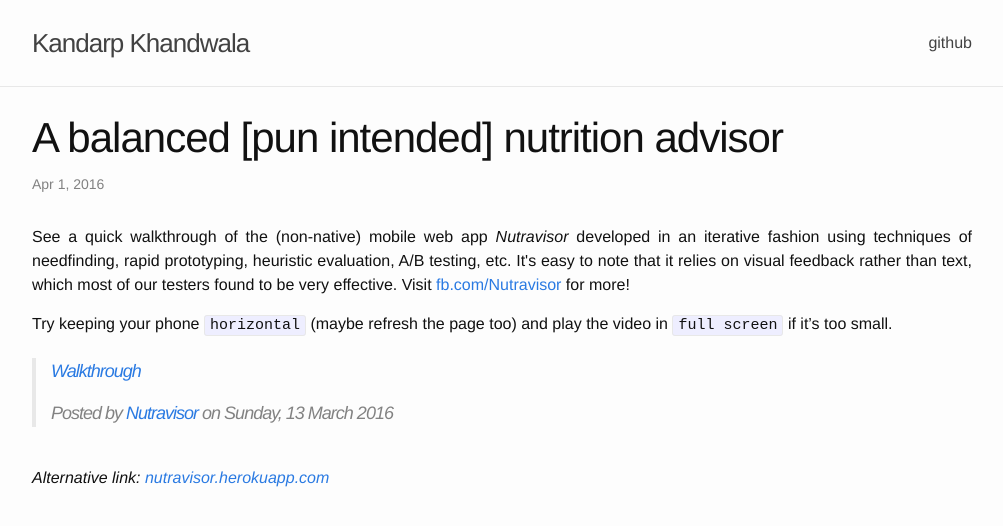
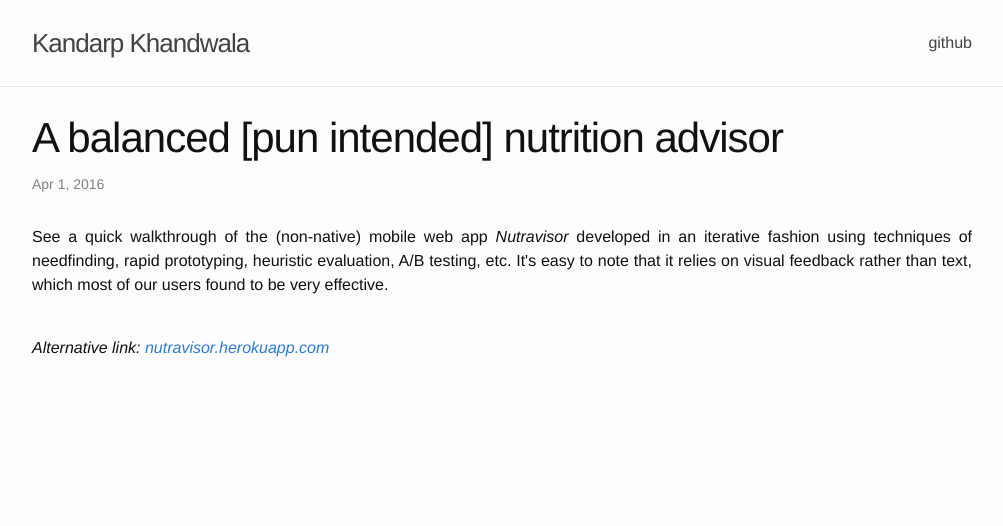
Before and after one commit to kandarpksk/kandarpksk.github.io, a Jekyll site: the page built from _posts/2016-04-01-nutravisor.markdown, in a window 1280 px wide. Shown: the top 526 px of the page, without its empty margins (138-1141 px from the left). Built offline with Jekyll 4.4.1, drawn with Linux system fonts in a browser that asks for light colours.

Commit message:
Unpublished nutravisor's facebook page

```diff
--- a/_posts/2016-04-01-nutravisor.markdown
+++ b/_posts/2016-04-01-nutravisor.markdown
@@ -6,26 +6,7 @@
 excerpt: See a quick walkthrough of the <i>mobile</i> web app <a href="http://nutravisor.kandarp.xyz/?username=test&hash=5baa61e4c9b93f3f0682250b6cf8331b7ee68fd8">Nutravisor</a> developed in an iterative fashion using techniques of needfinding, rapid prototyping, heuristic evaluation, A/B testing, etc. <br/> <br/> <img src="screenshot1.png" width="33%" style="border:1px solid lightgray;"> <img src="screenshot2.png" width="33%" style="border:1px solid lightgray; margin-left:5px;"> <br/>
 ---
 
-<div align="justify" style="margin-bottom:15px;">See a quick walkthrough of the (non-native) mobile web app <i>Nutravisor</i> developed in an iterative fashion using techniques of needfinding, rapid prototyping, heuristic evaluation, A/B testing, etc. It's easy to note that it relies on visual feedback rather than text, which most of our testers found to be very effective. Visit <a href="http://fb.com/Nutravisor">fb.com/Nutravisor</a> for more!</div>
-Try keeping your phone ``horizontal`` (maybe refresh the page too) and play the video in ``full screen`` if it's too small.
-<div id="fb-root" style="margin-top:20px;"></div>
-<script>
-	(function(d, s, id) {
-		var js, fjs = d.getElementsByTagName(s)[0];
-		if (d.getElementById(id)) return;
-		js = d.createElement(s); js.id = id;
-		js.src = "//connect.facebook.net/en_GB/sdk.js#xfbml=1&version=v2.5&appId=1001781666544993";
-		fjs.parentNode.insertBefore(js, fjs);
-	}(document, 'script', 'facebook-jssdk'));
-</script>
-<div class="fb-video" data-href="https://www.facebook.com/Nutravisor/videos/526430807539546/" data-width="475" style="display:block">
-	<div class="fb-xfbml-parse-ignore">
-		<blockquote cite="https://www.facebook.com/Nutravisor/videos/526430807539546/">
-			<a href="https://www.facebook.com/Nutravisor/videos/526430807539546/">Walkthrough</a>
-			<p></p>Posted by <a href="https://www.facebook.com/Nutravisor/">Nutravisor</a> on Sunday, 13 March 2016
-		</blockquote>
-	</div>
-</div>
+<div align="justify" style="margin-bottom:15px;">See a quick walkthrough of the (non-native) mobile web app <i>Nutravisor</i> developed in an iterative fashion using techniques of needfinding, rapid prototyping, heuristic evaluation, A/B testing, etc. It's easy to note that it relies on visual feedback rather than text, which most of our users found to be very effective.</div>
 
 <br/>
 <i>Alternative link&#58; <a href="https://nutravisor.herokuapp.com/?username=test&hash=5baa61e4c9b93f3f0682250b6cf8331b7ee68fd8">nutravisor.herokuapp.com</a></i>
```
